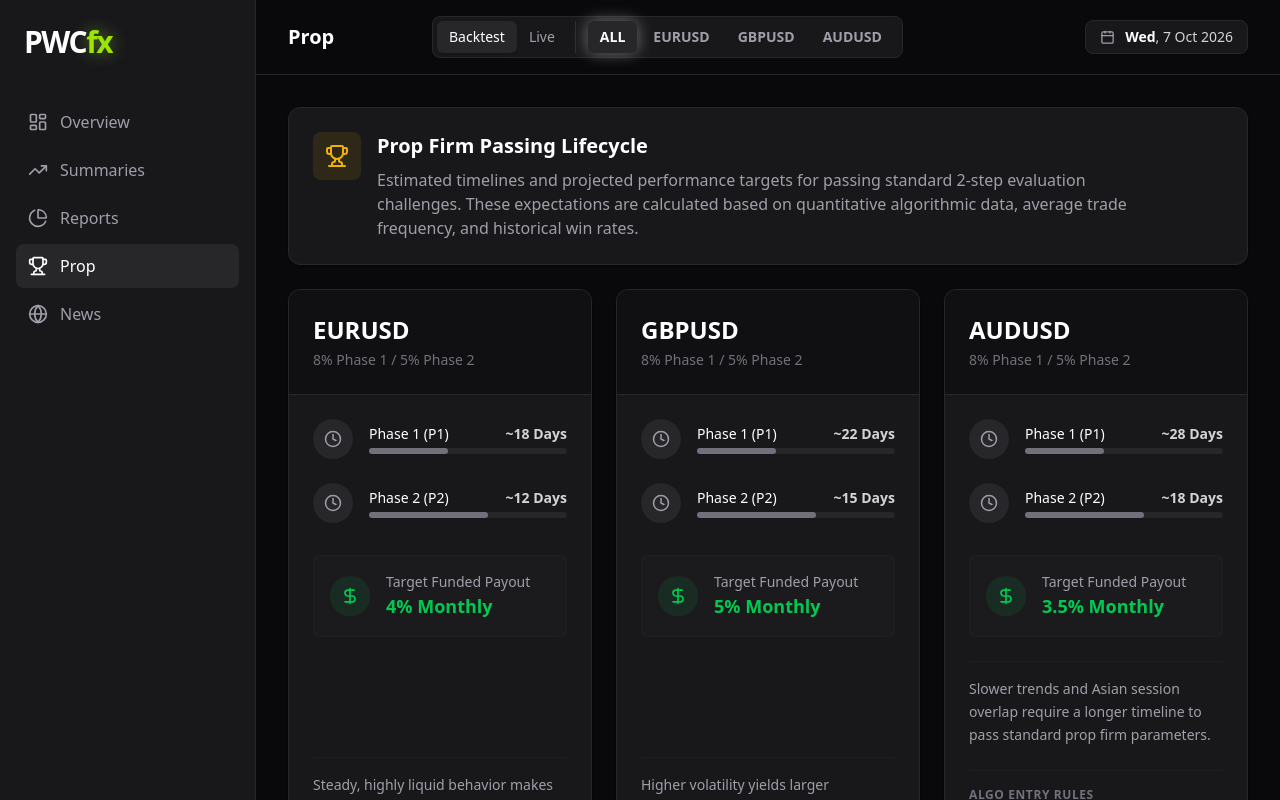
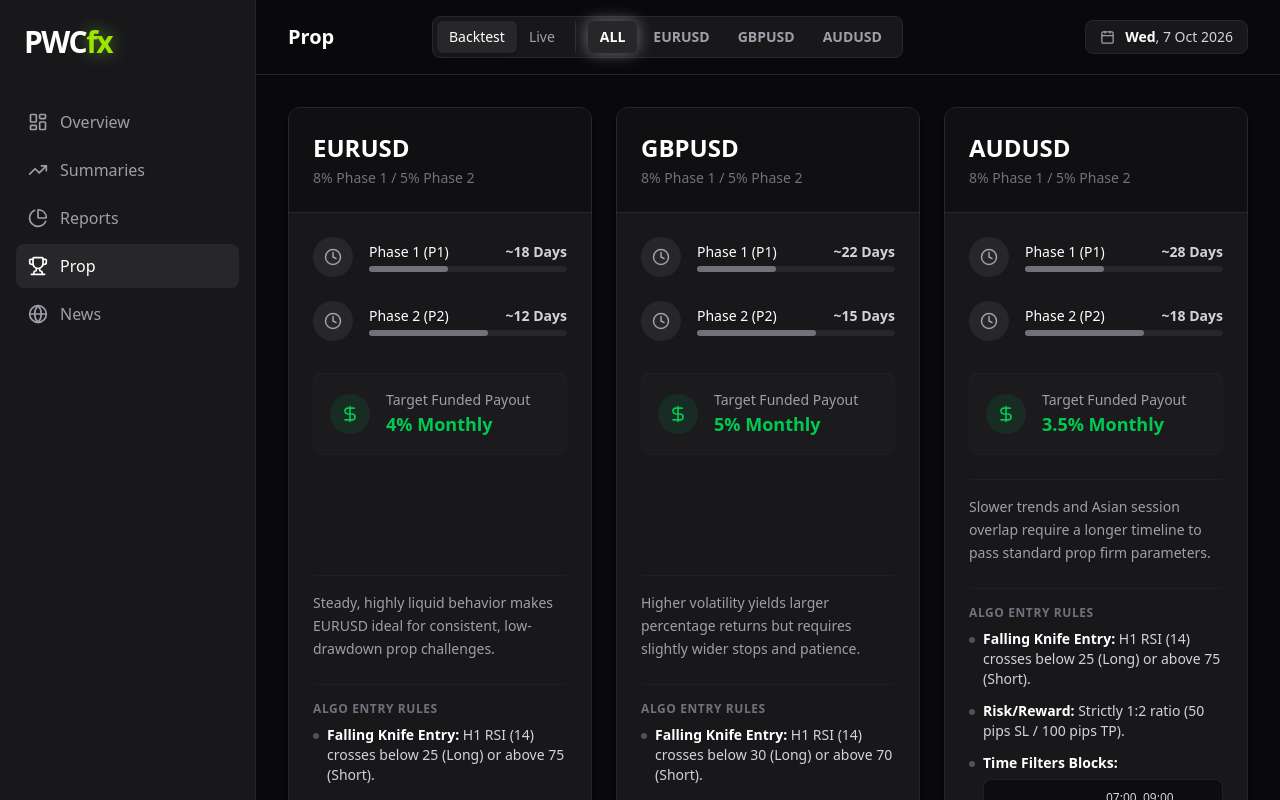
Before and after one commit to PostWorkCulture/FXDashboard, a Next.js app in the folder frontend/: page /prop in a window 1280 px wide. Built offline with nearby package versions, Linux system fonts and the light colour scheme.

Commit message:
Remove Prop Firm Passing Lifecycle intro section completely

```diff
--- a/frontend/src/app/prop/page.tsx
+++ b/frontend/src/app/prop/page.tsx
@@ -1,7 +1,7 @@
 "use client";
 
 import { useData } from "@/lib/data-context";
-import { Trophy, Target, Clock, DollarSign } from "lucide-react";
+import { Target, Clock, DollarSign } from "lucide-react";
 
 export default function PropPage() {
   const { filters } = useData();
@@ -72,23 +72,6 @@ export default function PropPage() {
 
   return (
     <div className="flex flex-col gap-6 h-full pb-8">
-
-      {/* Intro block */}
-      <div className="bg-zinc-900 border border-zinc-800 rounded-xl p-6 shadow-sm">
-        <div className="flex items-start gap-4">
-          <div className="w-12 h-12 rounded-lg bg-yellow-500/10 flex items-center justify-center text-yellow-500 shrink-0">
-            <Trophy size={24} />
-          </div>
-          <div>
-            <h2 className="text-xl font-bold text-white">Prop Firm Passing Lifecycle</h2>
-            <p className="text-zinc-400 mt-2 max-w-3xl">
-              Estimated timelines and projected performance targets for passing standard 2-step evaluation challenges.
-              These expectations are calculated based on quantitative algorithmic data, average trade frequency, and historical win rates.
-            </p>
-          </div>
-        </div>
-      </div>
-
       <div className="grid grid-cols-1 lg:grid-cols-3 gap-6">
         {visibleIntel.map(intel => (
           <div key={intel.pair} className="bg-zinc-900 border border-zinc-800 rounded-xl shadow-sm overflow-hidden flex flex-col">
```
